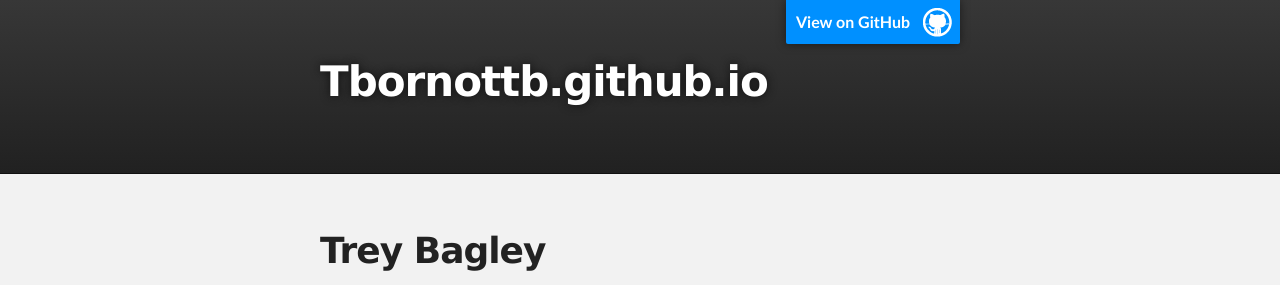
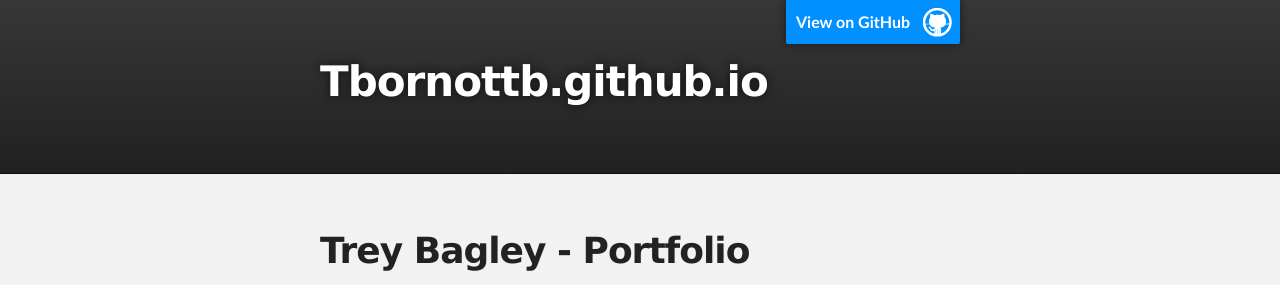
Before and after one commit to tbornottb/tbornottb.github.io, a plain HTML site: page index.html in a window 1280 px wide. Shown: the top 285 px of the page. Drawn offline with Linux system fonts and the light colour scheme.

Commit message:
Update index.html

```diff
--- a/index.html
+++ b/index.html
@@ -28,7 +28,7 @@
     <div id="main_content_wrap" class="outer">
       <section id="main_content" class="inner">
         <h1>
-<a name="trey-bagley" class="anchor" href="#trey-bagley"><span class="octicon octicon-link"></span></a>Trey Bagley</h1>
+<a name="trey-bagley" class="anchor" href="#trey-bagley"><span class="octicon octicon-link"></span></a>Trey Bagley - Portfolio</h1>
 
 <h2>
 <a name="food-render" class="anchor" href="#food-render"><span class="octicon octicon-link"></span></a>Food Render</h2>
```
